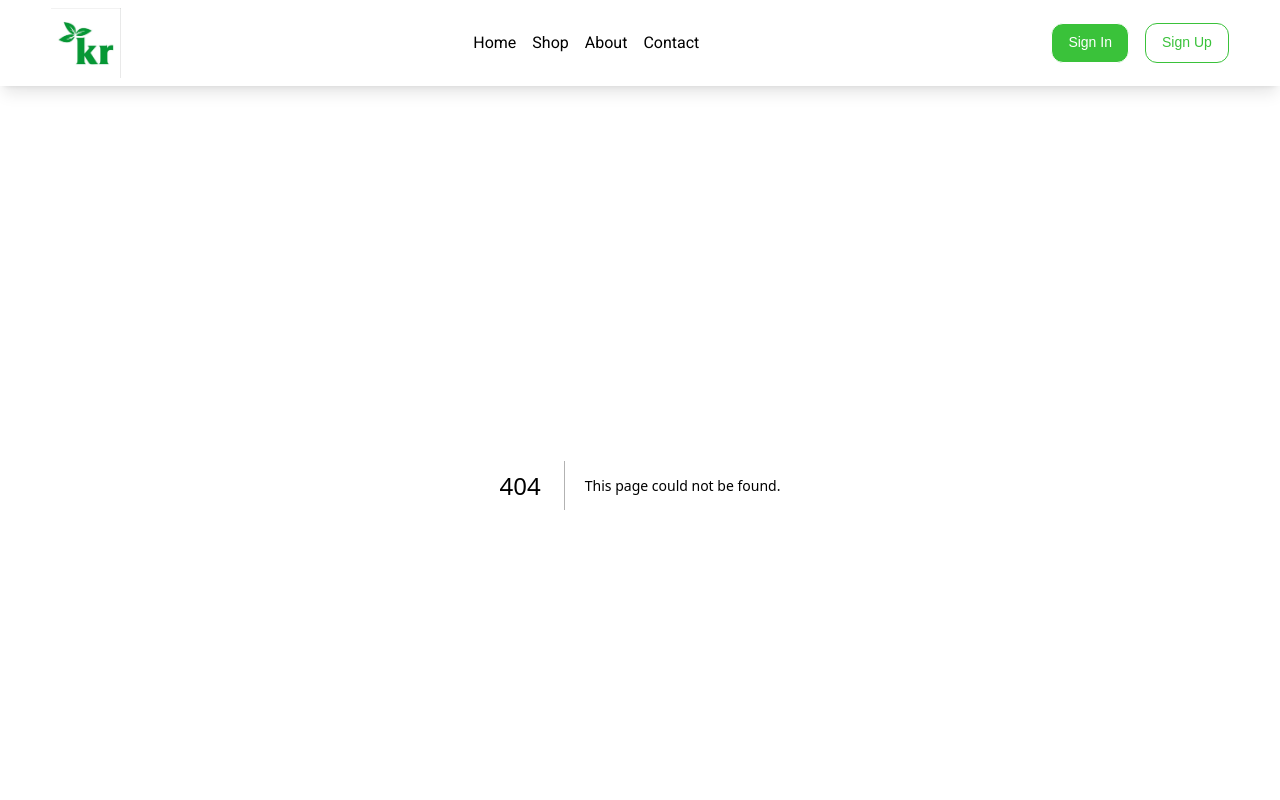
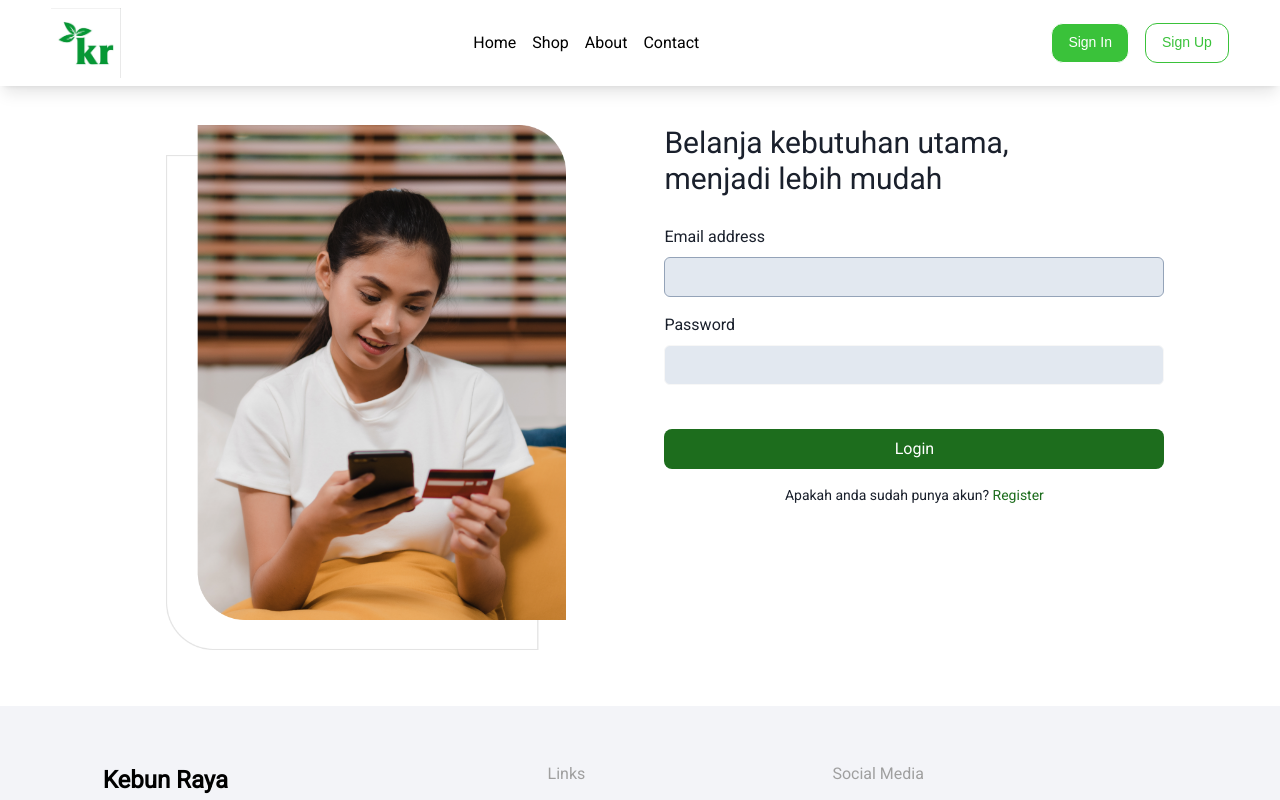
Before and after one commit to nizarfazari/kebun-raya-app, a Next.js app: page /auth/login in a window 1280 px wide. Before the commit this address had no page. Shown: the top 800 px of the page. Built offline with nearby package versions, Linux system fonts and the light colour scheme.

Commit message:
added login pages

```diff
--- /dev/null
+++ b/pages/auth/login.tsx
@@ -0,0 +1,48 @@
+import { FormControl, FormLabel, Input } from '@chakra-ui/react';
+import Image from 'next/image';
+import Link from 'next/link';
+import * as React from 'react';
+import Buttons from '~/components/button';
+
+interface ILoginProps {
+}
+
+const Login: React.FunctionComponent<ILoginProps> = (props) => {
+    return (
+        <>
+            <div className='container mx-auto'>
+                <div className='grid xl:grid-cols-2 grid-cols-1 p-10'>
+                    <div className='xl:flex  hidden justify-center'>
+                        <Image
+                            src="/assets/login-placeholder.png"
+                            alt=""
+                            width={400}
+                            height={400}
+                            className="w-50 mb-4 mb-lg-none"
+                        />
+                    </div>
+                    <div className=''>
+                        <h2 className='sm:text-3xl text-2xl mb-7 max-w-[500px] mx-auto'>
+                            Belanja kebutuhan utama, <br />
+                            menjadi lebih mudah
+                        </h2>
+                        <form action="" className='flex flex-col gap-4 max-w-[500px] mx-auto'>
+                            <FormControl>
+                                <FormLabel>Email address</FormLabel>
+                                <Input type='email' className='!bg-slate-200 !border !border-slate-400' />
+                            </FormControl>
+                            <FormControl>
+                                <FormLabel>Password</FormLabel>
+                                <Input type='email' className='!bg-slate-200' />
+                            </FormControl>
+                            <button type="submit" className='w-full py-2 rounded-lg bg-primary-700 text-white mt-7'>Login</button>
+                            <p className='text-center font-normal text-sm'>Apakah anda sudah punya akun? <Link href={'/register'} className='text-primary-700'>Register</Link></p>
+                        </form>
+                    </div>
+                </div>
+            </div>
+        </>
+    );
+};
+
+export default Login;
```
Also changed, not shown: public/assets/login-placeholder.png (added).
